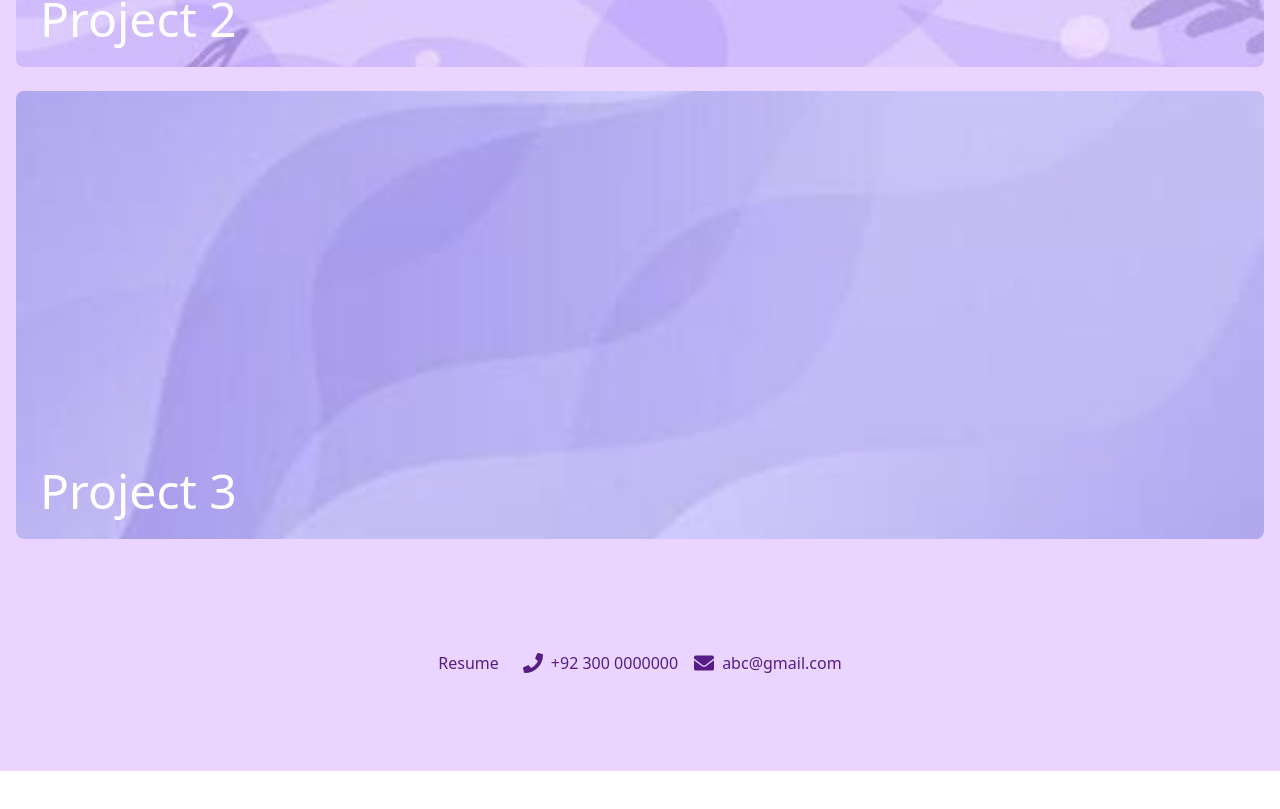
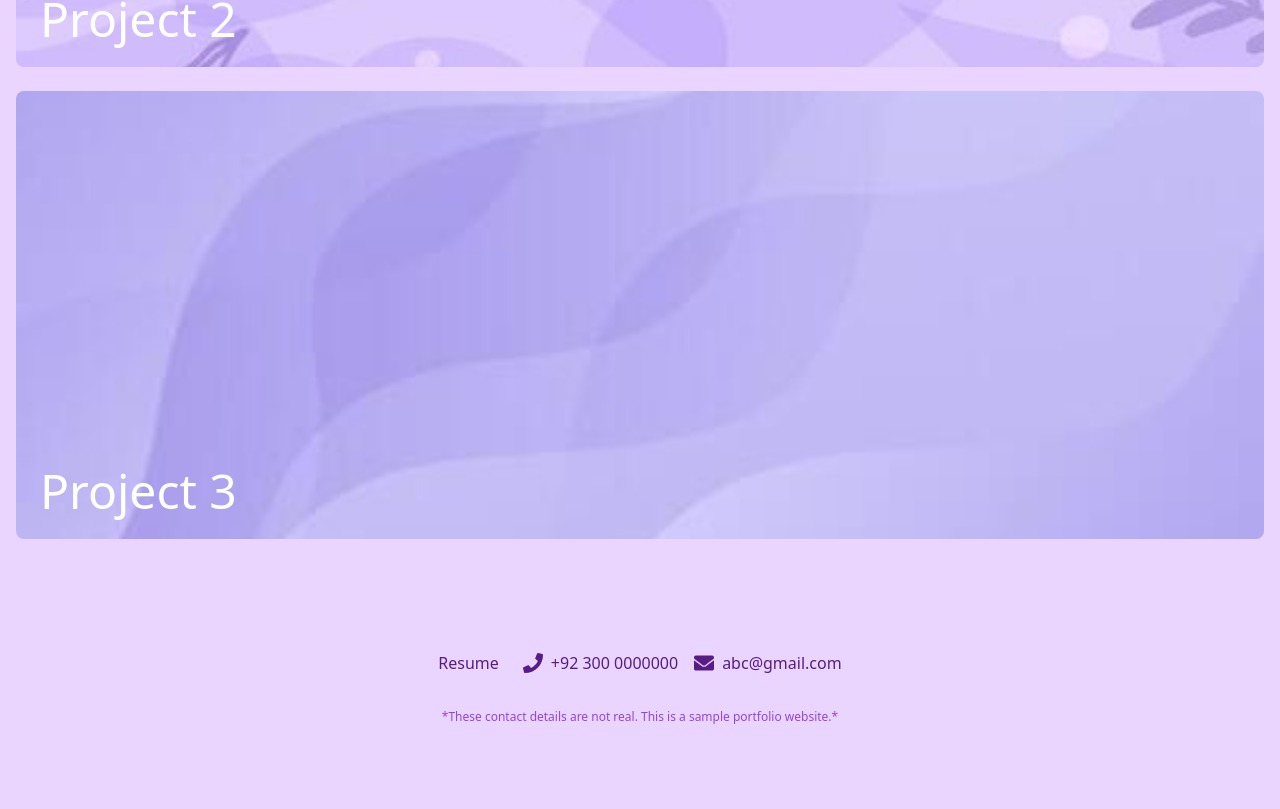
Before and after one commit to rikzacoded/my-portfolio, a React (Create React App) app: page / in a window 1280 px wide. Shown: the part 1669-2478 px from the top of the page. Before the commit the page ends 2440 px from the top, so only its background shows below. Built offline with nearby package versions, Linux system fonts and the light colour scheme.

Commit message:
Added note under the contact details

```diff
--- a/src/footer.js
+++ b/src/footer.js
@@ -48,6 +48,78 @@
 // export default Footer;
 
 
+// import React, { useState } from "react";
+// import Toast from "./Toast"; // <-- Toast component
+// import { FaPhone, FaEnvelope } from "react-icons/fa";
+
+// const Footer = () => {
+//   const [showToast, setShowToast] = useState(false);
+
+//   const handleResumeClick = () => {
+//     setShowToast(true);
+
+//     // Hide toast after 3 seconds
+//     setTimeout(() => {
+//       setShowToast(false);
+//     }, 3000);
+//   };
+
+//   return (
+//     <>
+//       {/* Toast message */}
+//       {showToast && (
+//         <Toast message="This is a sample for the portfolio website. Resume can be provided upon request." />
+//       )}
+
+//       <footer className="w-full bg-purple-200 text-purple-900 py-24 px-4 sm:px-8 flex flex-col lg:flex-row items-center justify-center gap-6 text-center">
+
+//         {/* Left buttons: Resume */}
+//         {/* <div className="flex flex-col sm:flex-row items-center gap-4"> */}
+//           {/* <a> */}
+//             {/* // href="/resume.pdf" // replace with actual resume path */}
+//             {/* // target="_blank" */}
+//             {/* // rel="noopener noreferrer" */}
+//             {/* // className="flex items-center gap-2 text-purple-900 hover:text-purple-500 transition-colors" */}
+//             {/* <span>Resume</span> */}
+//           {/* </a> */}
+//         {/* </div> */}
+
+//         {/* NEW Resume button with Toast */}
+//         <div className="flex flex-col sm:flex-row items-center gap-4">
+//           <button
+//             onClick={handleResumeClick}
+//             className="flex items-center gap-2 text-purple-900 hover:text-purple-500 transition-colors"
+//           >
+//             <span>Resume</span>
+//           </button>
+//         </div>
+
+//         {/* Right contact info: Phone & Email */}
+//         <div className="flex flex-col sm:flex-row items-center gap-4">
+//           <div className="flex items-center gap-2 text-purple-900 hover:text-purple-500 transition-colors">
+//             <FaPhone className="w-5 h-5" />
+//             {/* <span>+92 300 1111111</span> */}
+//             <span>+92 300 0000000</span>
+//           </div>
+
+//           <div className="flex items-center gap-2 text-purple-900 hover:text-purple-500 transition-colors">
+//             <FaEnvelope className="w-5 h-5" />
+//             {/* <span>aaa@gmail.com</span> */}
+//             <span>abc@gmail.com</span>
+//           </div>
+//         </div>
+
+//       </footer>
+//     </>
+//   );
+// };
+
+// export default Footer;
+
+
+
+
+
 import React, { useState } from "react";
 import Toast from "./Toast"; // <-- Toast component
 import { FaPhone, FaEnvelope } from "react-icons/fa";
@@ -71,7 +143,7 @@ const Footer = () => {
         <Toast message="This is a sample for the portfolio website. Resume can be provided upon request." />
       )}
 
-      <footer className="w-full bg-purple-200 text-purple-900 py-24 px-4 sm:px-8 flex flex-col lg:flex-row items-center justify-center gap-6 text-center">
+      <footer className="w-full bg-purple-200 text-purple-900 py-24 px-4 sm:px-8 flex flex-col items-center text-center gap-4">
 
         {/* Left buttons: Resume */}
         {/* <div className="flex flex-col sm:flex-row items-center gap-4"> */}
@@ -85,6 +157,8 @@ const Footer = () => {
         {/* </div> */}
 
         {/* NEW Resume button with Toast */}
+        <div className="flex flex-col sm:flex-row items-center justify-center gap-6">
+
           <div className="flex flex-col sm:flex-row items-center gap-4">
             <button
               onClick={handleResumeClick}
@@ -109,6 +183,14 @@ const Footer = () => {
             </div>
           </div>
 
+        </div>
+
+        {/* ---- Note under buttons/links ---- */}
+        <p className="mt-4 text-xs text-purple-700 opacity-80 max-w-md leading-relaxed">
+          *These contact details are not real. This is a sample portfolio website.*
+        </p>
+        {/* ---------------------------------- */}
+
       </footer>
     </>
   );
```
Lines whose indentation alone changed are shown as unchanged.
